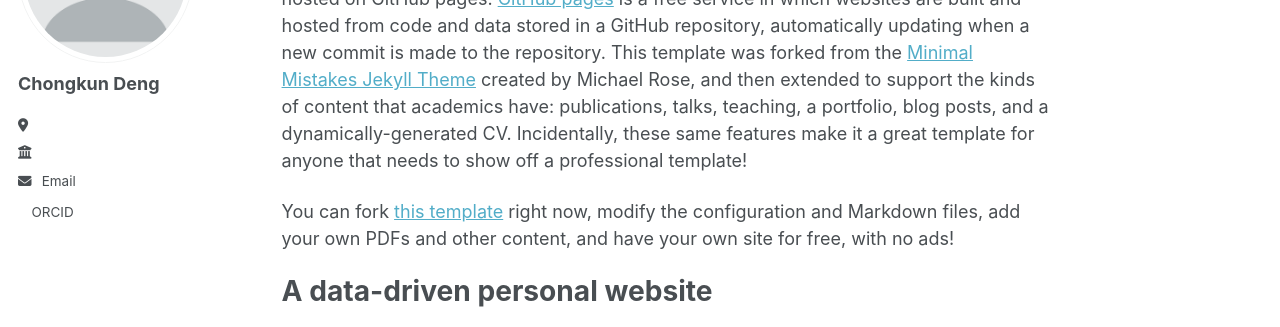
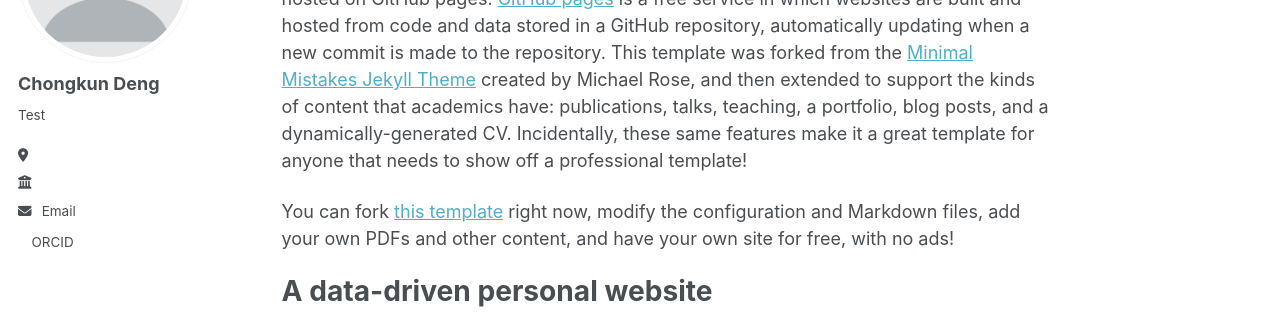
Before and after one commit to chongkun-deng/chongkun-deng.github.io, a Jekyll site: the page built from _pages/about.md, in a window 1280 px wide. Shown: the part 213-540 px from the top of the page. Built offline with Jekyll 4.4.1, drawn with Linux system fonts in a browser that asks for light colours; a style sheet for code colours, icons or effects is not loaded.

Commit message:
Update _config.yml

```diff
--- a/_config.yml
+++ b/_config.yml
@@ -26,7 +26,7 @@ author:
   avatar           : "profile.png"
   name             : "Chongkun Deng"
   pronouns         : # example
-  bio              : ""
+  bio              : "Test"
   location         : ""
   employer         : ""
   uri              : # URL
```
